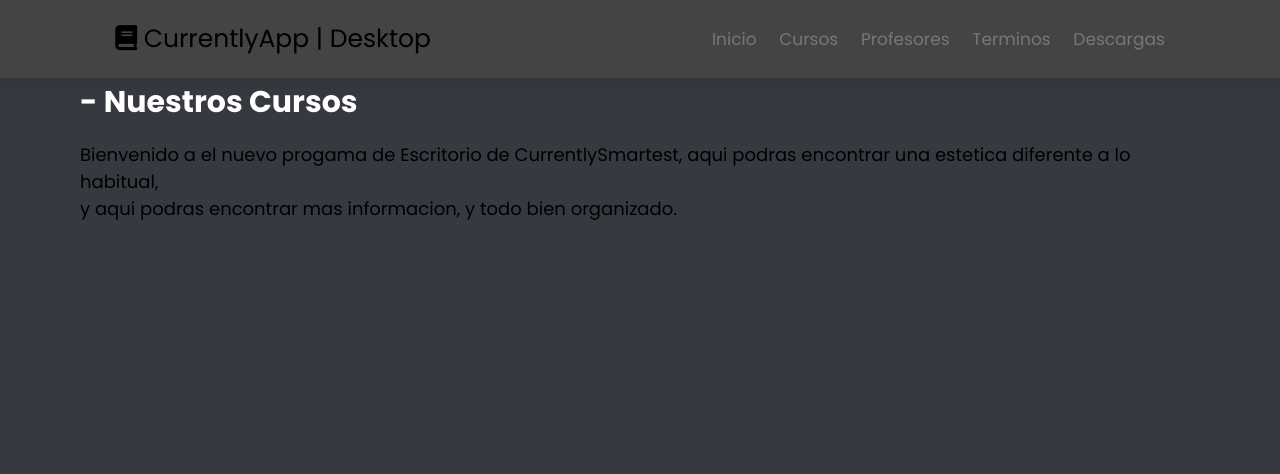
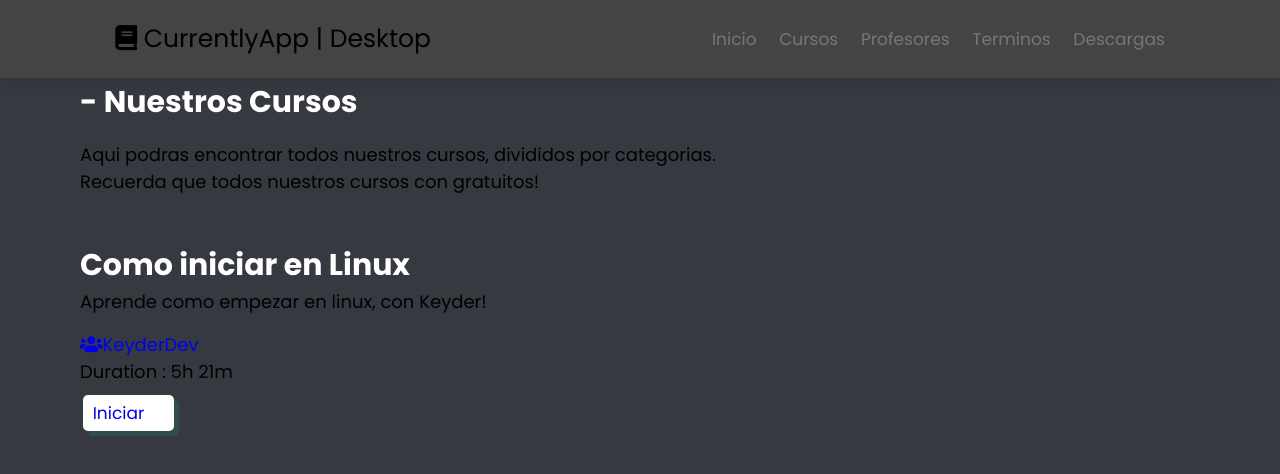
Before and after one commit to KeyderDev/CurrentlySmartest_notmirror, a plain HTML site: page cursos.html in a window 1280 px wide. Drawn offline with Linux system fonts and the light colour scheme.

Commit message:
Update cursos.html

```diff
--- a/cursos.html
+++ b/cursos.html
@@ -36,8 +36,36 @@
 <main>
     <h1>- Nuestros Cursos</h1>
     <br>
-    <p>Bienvenido a el nuevo progama de Escritorio de CurrentlySmartest, aqui podras encontrar una estetica diferente a lo habitual,</p>
-    <p>y aqui podras encontrar mas informacion, y todo bien organizado.
+    <p>Aqui podras encontrar todos nuestros cursos, divididos por categorias.</p>
+    <p>Recuerda que todos nuestros cursos con gratuitos!</p>
+    <br>
+    <br>
+    <br>
+
+    <div class="card">
+    <div class="card_header">
+       <div class="content">
+        <h1>Como iniciar en Linux</h1>
+        <p>
+            Aprende como empezar en linux, con Keyder!
+        </p>
+       </div>
+       <div class="content-image">
+        <span class="fa fa-linux"></span>
+    </div>
+    </div>
+    <div class="card_info">
+        <a href="#"><p><span class="fa fa-users"></span>KeyderDev</p></a>
+        <p>Duration : 5h 21m</p>
+    </div>
+    <div class="card_footer">
+        <span class="fa fa-star-o"></span>
+        <a href="iniciar-linux"><button class="btn">Iniciar<span class="fa fa-long-arrow-right"></span></button></a>
+
+    </div>
+    </div>
+
+
 </main>
 
 </body>
```
